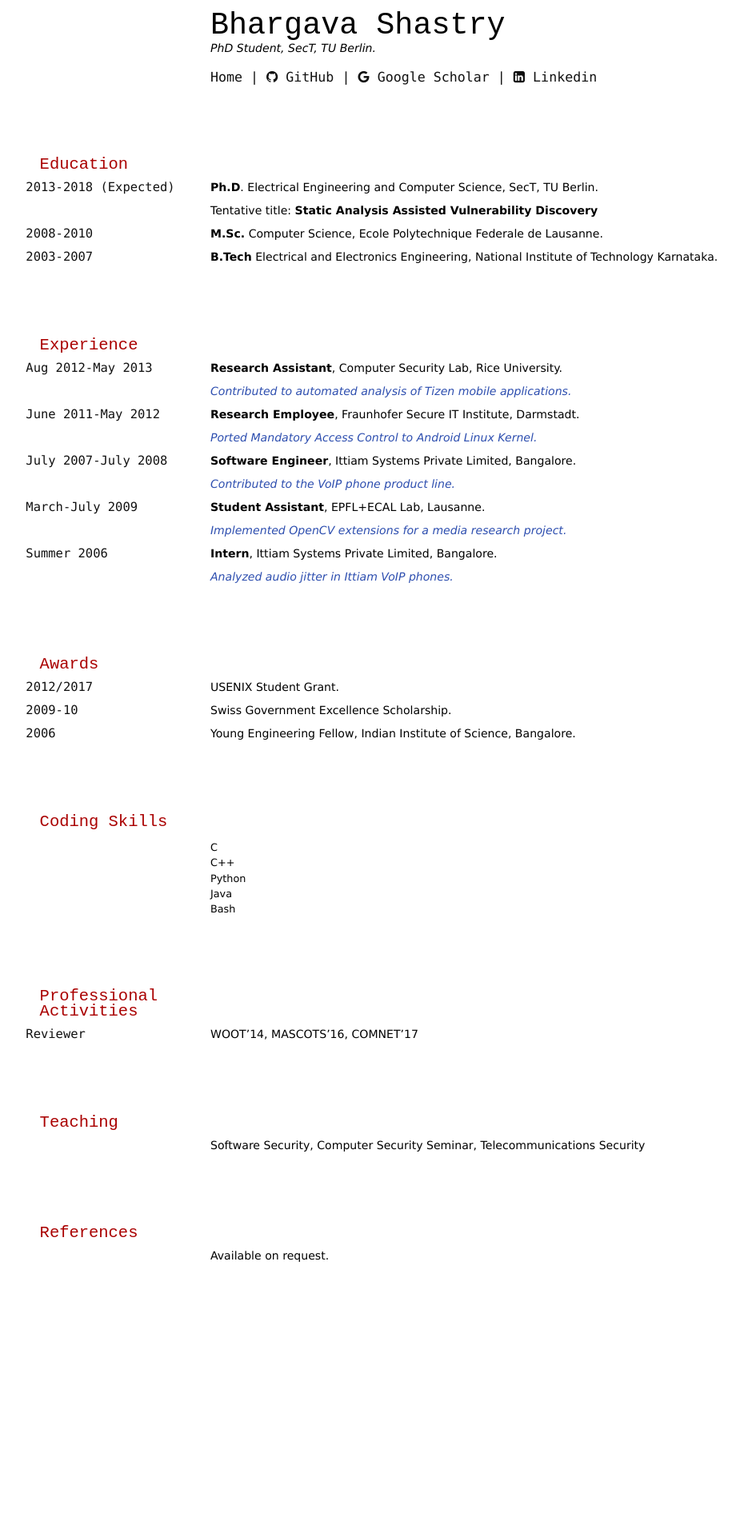
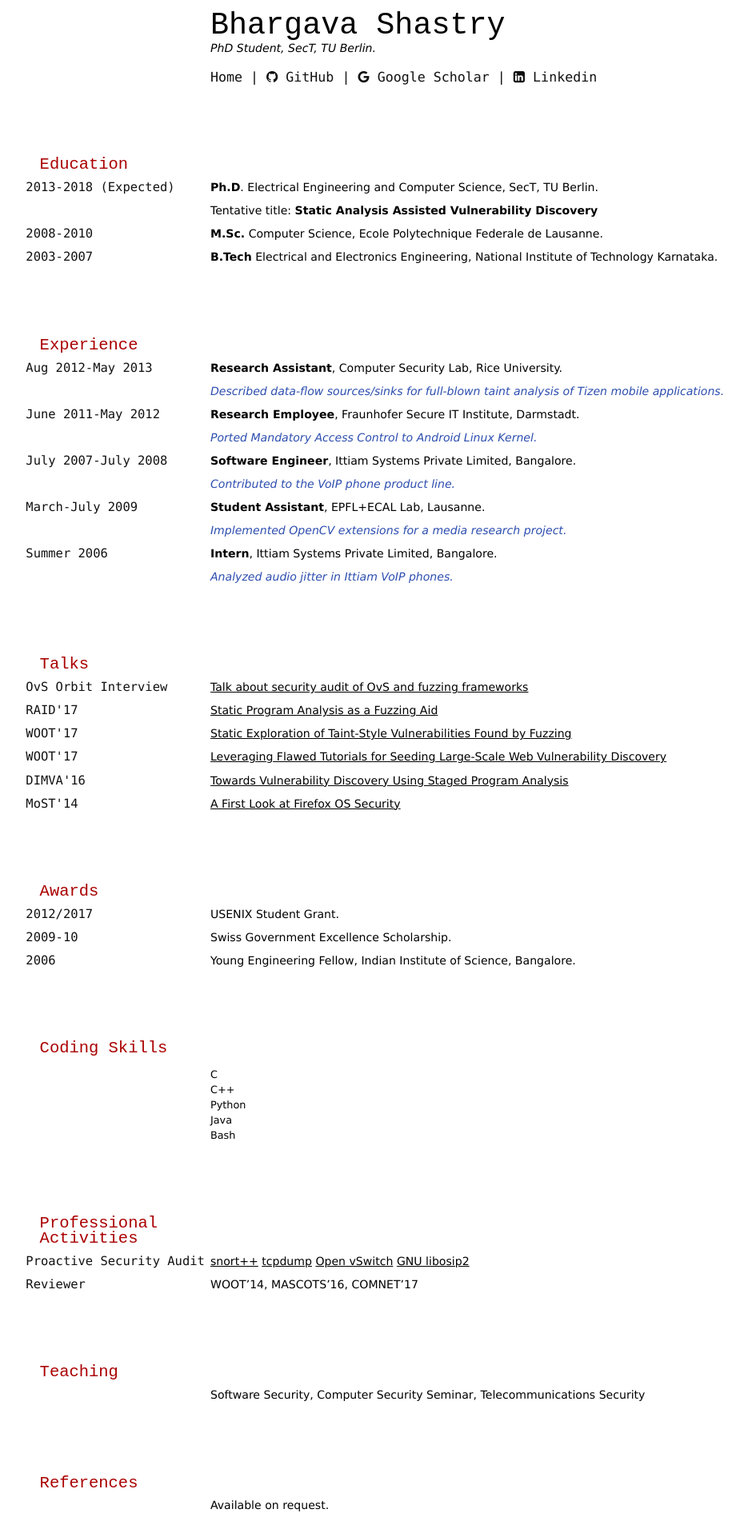
Before and after one commit to bshastry/bshastry.github.io, a Jekyll site: the page built from cv.md, in a window 1280 px wide. Shown: the whole page at 80% size, without its empty margins (168-1103 px from the left). Built offline with Jekyll 4.4.1, drawn with Linux system fonts in a browser that asks for light colours; nearby versions of some CDN libraries; before the commit the page ends 1590 px from its top, so only the background shows below that.

Commit message:
CV: Updated CV with talks and sec. audit work

```diff
--- a/cv.md
+++ b/cv.md
@@ -33,7 +33,7 @@ __B.Tech__ Electrical and Electronics Engineering, National Institute of Technol
 `Aug 2012-May 2013`
 __Research Assistant__, Computer Security Lab, Rice University.
 
-*Contributed to automated analysis of Tizen mobile applications.*
+*Described data-flow sources/sinks for full-blown taint analysis of Tizen mobile applications.*
 
 `June 2011-May 2012`
 __Research Employee__, Fraunhofer Secure IT Institute, Darmstadt.
@@ -54,6 +54,27 @@ __Student Assistant__, EPFL+ECAL Lab, Lausanne.
 __Intern__, Ittiam Systems Private Limited, Bangalore.
 
 *Analyzed audio jitter in Ittiam VoIP phones.*
+
+## Talks
+\\
+\\
+`OvS Orbit Interview`
+[Talk about security audit of OvS and fuzzing frameworks][10]
+
+`RAID'17`
+[Static Program Analysis as a Fuzzing Aid][1]
+
+`WOOT'17`
+[Static Exploration of Taint-Style Vulnerabilities Found by Fuzzing][2]
+
+`WOOT'17`
+[Leveraging Flawed Tutorials for Seeding Large-Scale Web Vulnerability Discovery][3]
+
+`DIMVA'16`
+[Towards Vulnerability Discovery Using Staged Program Analysis][4]
+
+`MoST'14`
+[A First Look at Firefox OS Security][5]
 
 ## Awards
 \\
@@ -79,8 +100,15 @@ Young Engineering Fellow, Indian Institute of Science, Bangalore.
 ## Professional Activities
 \\
 \\
+`Proactive Security Audit`
+[snort++][6]
+[tcpdump][7]
+[Open vSwitch][8]
+[GNU libosip2][9]
+
 `Reviewer`
 WOOT'14, MASCOTS'16, COMNET'17
+
 
 ## Teaching
 \\
```
Also changed, not shown: other parts of cv.md (+12 -0 lines), 3 other files.
